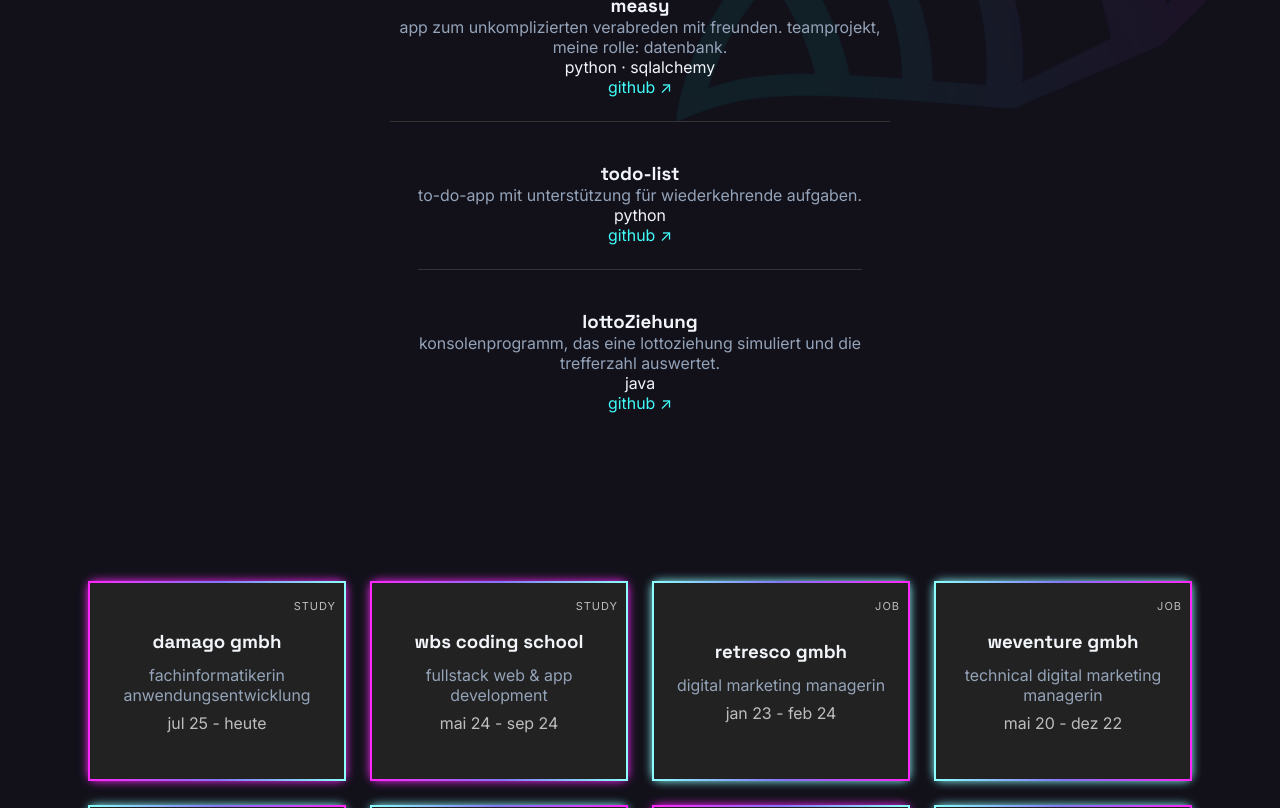
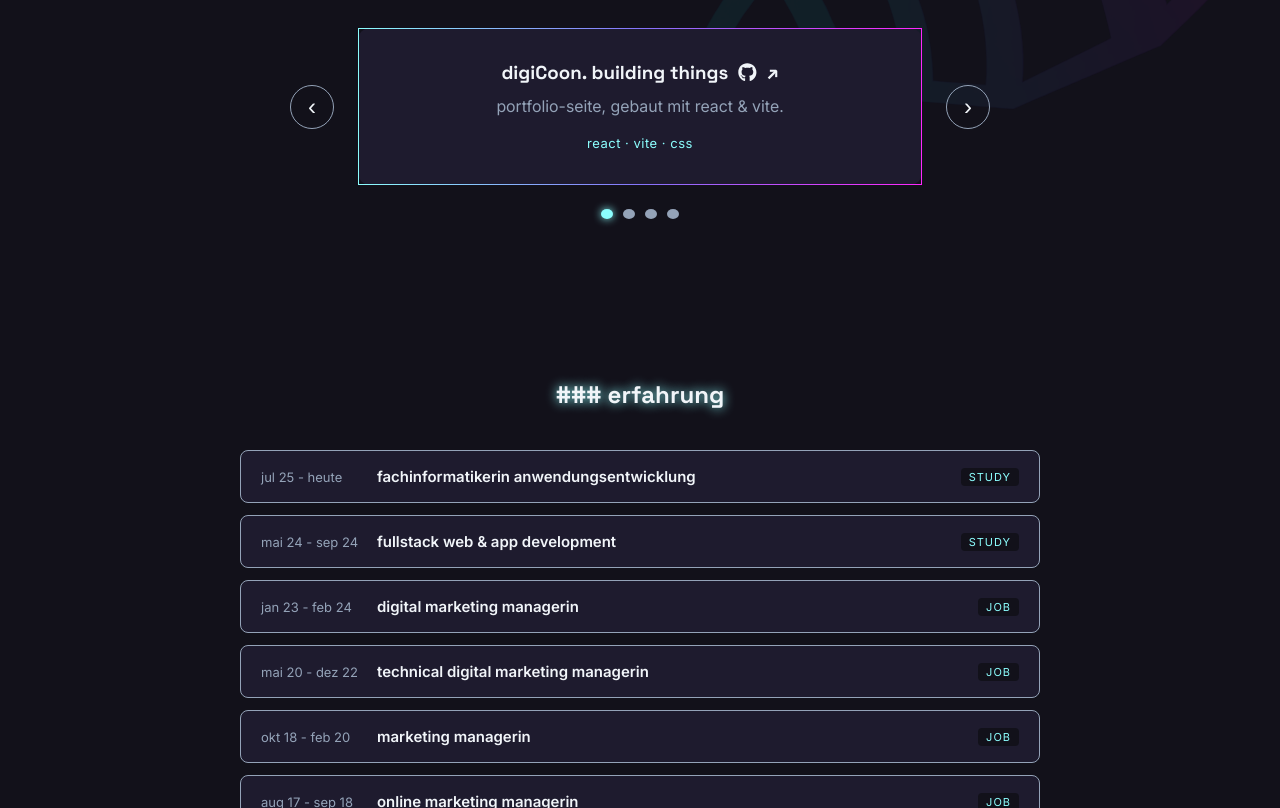
Before and after one commit to digiCoon/website, a React (Vite) app: page / in a window 1280 px wide. Shown: the part 772-1580 px from the top of the page. Built offline with nearby package versions, Linux system fonts and the light colour scheme.

Commit message:
Rebuild Experience as accordion, Projects as carousel, add section headings with markdown-style prefixes, tune skills marquee speed

```diff
--- a/src/components/Contact.css
+++ b/src/components/Contact.css
@@ -1,6 +1,14 @@
 #contact {
     display: flex;
-    justify-content: center;
+    flex-direction: column;
+    align-items: center;
+}
+
+#contact h2 {
+    text-align: center;
+    width: 100%;
+    margin-bottom: 48px;
+    text-shadow: 0 0 12px var(--cyan);
 }
 
 form {
--- a/src/components/Contact.jsx
+++ b/src/components/Contact.jsx
@@ -19,6 +19,7 @@ function Contact() {
 
     return (
         <section id="contact">
+            <h2>#### kontakt</h2>
             <form onSubmit={handleSubmit}>
                 <div className="form-top">
                     <label>name
--- a/src/components/Experience.css
+++ b/src/components/Experience.css
@@ -1,120 +1,86 @@
-.experience-grid {
-    display: grid;
-    grid-template-columns: repeat(4, minmax(250px, 1fr));
-    gap: 24px;
-    padding: 24px;
+#experience {
+    padding: 80px 5%;
 }
 
-.flip-card {
-    perspective: 1000px;
-    height: 200px;
+#experience h2 {
+    text-align: center;
+    margin-bottom: 40px;
+    text-shadow: 0 0 12px var(--cyan);
+}
+
+.experience-accordion {
+    max-width: 800px;
+    margin: 0 auto;
+    display: flex;
+    flex-direction: column;
+    gap: 12px;
+}
+
+.accordion-item {
+    border: 1px solid var(--text-secondary);
+    border-radius: 8px;
+    overflow: hidden;
+    background: var(--surface);
+}
+
+.accordion-item.open {
+    border-image: linear-gradient(90deg, var(--cyan), var(--purple), var(--pink)) 1;
+}
+
+.accordion-header {
+    width: 100%;
+    display: flex;
+    align-items: center;
+    gap: 16px;
+    padding: 16px 20px;
+    background: none;
+    border: none;
+    color: var(--text);
+    font-family: var(--sans);
+    font-size: 15px;
+    text-align: left;
+    cursor: pointer;
+}
+
+.accordion-period {
+    color: var(--text-secondary);
+    font-size: 13px;
+    min-width: 100px;
+}
+
+.accordion-title {
+    flex: 1;
+    font-weight: 600;
 }
 
 .card-type {
-    position: absolute;
-    top: 8px;
-    right: 8px;
+    display: inline-block;
     font-size: 11px;
     text-transform: uppercase;
-    opacity: 0.6;
+    padding: 2px 8px;
+    border-radius: 4px;
+    background: var(--bg);
+    color: var(--cyan);
     letter-spacing: 1px;
 }
 
-.flip-card-inner {
-    position: relative;
-    width: 100%;
-    height: 100%;
-    transition: transform 0.6s;
-    transform-style: preserve-3d;
+.accordion-content {
+    padding: 0 20px 20px;
 }
 
-.flip-card:hover .flip-card-inner {
-    transform: rotateY(180deg);
+.accordion-company {
+    color: var(--text-secondary);
+    font-style: italic;
+    margin-bottom: 8px;
 }
 
-.flip-card.job .card-front {
-    border: 2px solid transparent;
-    border-image: linear-gradient(90deg, var(--cyan), var(--purple), var(--pink)) 1;
-    box-shadow: 0 0 10px var(--cyan);
-}
-
-.flip-card.education .card-back {
-    border: 2px solid transparent;
-    border-image: linear-gradient(90deg, var(--pink), var(--purple), var(--cyan)) 1;
-    box-shadow: 0 0 10px var(--pink);
-}
-
-.flip-card.job .card-back {
-    border: 2px solid transparent;
-    border-image: linear-gradient(90deg, var(--cyan), var(--purple), var(--pink)) 1;
-    box-shadow: 0 0 10px var(--cyan);
-}
-
-.flip-card.education .card-front {
-    border: 2px solid transparent;
-    border-image: linear-gradient(90deg, var(--pink), var(--purple), var(--cyan)) 1;
-    box-shadow: 0 0 10px var(--pink);
-}
-
-.card-front,
-.card-back {
-    position: absolute;
-    width: 100%;
-    height: 100%;
-    backface-visibility: hidden;
-    display: flex;
-    flex-direction: column;
-    align-items: center;
-    justify-content: center;
-    padding: 16px;
-    box-sizing: border-box;
-    border-radius: 8px;
-    text-align: center;
-}
-
-.card-front {
-    background: #222;
-    color: #fff;
-}
-
-.card-front h3 {
-    margin-bottom: 12px;
-}
-
-.card-front p {
+.accordion-content ul {
+    list-style: none;
+    padding: 0;
     margin: 0;
 }
 
-.card-front span {
-    display: block;
-    margin-top: 8px;
-    font-style: italic;
-    opacity: 0.7;
+.accordion-content li {
+    margin-bottom: 6px;
+    color: var(--text);
 }
-
-.card-back {
-    background: #333;
-    color: #fff;
-    transform: rotateY(180deg);
-    padding: 24px 16px;
-}
-
-.card-back ul {
-    list-style: none;
-    padding: 0;
-    margin: 16px 0;
-}
-
-.card-back li {
-    margin-bottom: 8px;
-}
-
-.card-back li:not(:last-child)::after {
-    content: '·';
-    display: block;
-    font-size: 10px;
-    line-height: 0.5;
-    margin-top: 4px;
-    margin-bottom: -4px;
-    opacity: 0.5;
-}
--- a/src/components/Experience.jsx
+++ b/src/components/Experience.jsx
@@ -1,6 +1,9 @@
 import './Experience.css'
+import { useState} from 'react';
 
 function Experience() {
+    const [openIndex, setOpenIndex] = useState(null)
+
     const entries = [
         {
             type: 'education',
@@ -87,26 +90,32 @@ function Experience() {
             details: ['staatsexamen zur physiotherapeutin']
         }
     ]
+
+    const toggleEntry = (index) => {
+        setOpenIndex(openIndex === index ? null : index)
+    }
+
     return (
         <section id="experience">
-            <div className="experience-grid">
+            <h2>### erfahrung</h2>
+            <div className="experience-accordion">
                 {entries.map((entry, index) => (
-                    <div key={index} className={`flip-card ${entry.type}`}>
-                        <div className="flip-card-inner">
-                            <div className="card-front">
-                                <span className="card-type">{entry.type === 'job' ? 'job' : 'study'}</span>
-                                <h3>{entry.company}</h3>
-                                <p>{entry.title}</p>
-                                <span>{entry.period}</span>
-                            </div>
-                            <div className="card-back">
+                    <div key={index} className={`accordion-item ${entry.type} ${openIndex === index ? 'open' : ''}`}>
+                        <button className="accordion-header" onClick={() => toggleEntry(index)}>
+                            <span className="accordion-period">{entry.period}</span>
+                            <span className="accordion-title">{entry.title}</span>
+                            <span className="card-type">{entry.type === 'job' ? 'job' : 'study'}</span>
+                        </button>
+                        {openIndex === index && (
+                            <div className="accordion-content">
+                                <p className="accordion-company">{entry.company}</p>
                                 <ul>
                                     {entry.details.map((detail, i) => (
                                         <li key={i}>{detail}</li>
                                     ))}
                                 </ul>
                             </div>
-                        </div>
+                        )}
                     </div>
                 ))}
             </div>
--- a/src/components/Projects.css
+++ b/src/components/Projects.css
@@ -1,18 +1,98 @@
 #projects {
-    display: flex;
-    flex-direction: column;
-    gap: 40px;
-    padding: 40px 24px;
+    padding: 80px 5%;
 }
 
-.project-item {
+#projects h2 {
     text-align: center;
-    max-width: 500px;
-    margin: 0 auto;
-    padding-bottom: 24px;
-    border-bottom: 1px solid #333;
+    margin-bottom: 40px;
+    text-shadow: 0 0 12px var(--cyan);
 }
 
-.project-item:last-child {
-    border-bottom: none;
+.carousel {
+    display: flex;
+    align-items: center;
+    justify-content: center;
+    gap: 24px;
+    max-width: 700px;
+    margin: 0 auto;
 }
+
+.carousel-arrow {
+    background: none;
+    border: 1px solid var(--text-secondary);
+    border-radius: 50%;
+    width: 44px;
+    height: 44px;
+    font-size: 24px;
+    color: var(--text);
+    cursor: pointer;
+    transition: border-color 0.2s, box-shadow 0.2s, color 0.2s;
+    flex-shrink: 0;
+}
+
+.carousel-arrow:hover {
+    border-color: var(--cyan);
+    box-shadow: 0 0 10px var(--cyan);
+    color: var(--cyan);
+}
+
+.carousel-card {
+    flex: 1;
+    padding: 32px;
+    border: 1px solid transparent;
+    border-image: linear-gradient(90deg, var(--cyan), var(--purple), var(--pink)) 1;
+    border-radius: 12px;
+    background: var(--surface);
+    text-align: center;
+}
+
+.carousel-card h3 {
+    margin-bottom: 12px;
+}
+
+.carousel-card h3 a {
+    display: inline-flex;
+    align-items: center;
+    gap: 10px;
+    color: inherit;
+    text-decoration: none;
+    transition: color 0.2s;
+}
+
+.carousel-card h3 a:hover {
+    color: var(--cyan);
+}
+
+.carousel-card p {
+    color: var(--text-secondary);
+    margin-bottom: 16px;
+}
+
+.carousel-tech {
+    display: inline-block;
+    font-size: 13px;
+    color: var(--cyan);
+    letter-spacing: 0.5px;
+}
+
+.carousel-dots {
+    display: flex;
+    justify-content: center;
+    gap: 10px;
+    margin-top: 24px;
+}
+
+.dot {
+    width: 10px;
+    height: 10px;
+    border-radius: 50%;
+    background: var(--text-secondary);
+    border: none;
+    cursor: pointer;
+    transition: background 0.2s, box-shadow 0.2s;
+}
+
+.dot.active {
+    background: var(--cyan);
+    box-shadow: 0 0 8px var(--cyan);
+}
--- a/src/components/Projects.jsx
+++ b/src/components/Projects.jsx
@@ -1,6 +1,10 @@
+import { useState } from 'react'
+import { FaGithub } from 'react-icons/fa'
 import './Projects.css'
 
 function Projects() {
+    const [activeIndex, setActiveIndex] = useState(0)
+
     const projects = [
         {
             name: 'digiCoon. building things',
@@ -28,20 +32,45 @@ function Projects() {
         }
     ]
 
+    const goPrev = () => {
+        setActiveIndex((activeIndex - 1 + projects.length) % projects.length)
+    }
+
+    const goNext = () => {
+        setActiveIndex((activeIndex + 1) % projects.length) % projects.length
+    }
+
+    const current = projects[activeIndex]
+
     return (
         <section id="projects">
-            {projects.map((project, index) => (
-                <div key={index} className="project-item">
-                    <h3>{project.name}</h3>
-                    <p>{project.description}</p>
-                    <span className="project-tech">{project.tech}</span>
-                    <p>{project.link && (
-                        <a href={project.link} target="_blank" rel="noopener noreferrer">
-                            github ↗
+            <h2>## projekte</h2>
+            <div className="carousel">
+                <button className="carousel-arrow" onClick={goPrev} aria-label="vorheriges projekt">‹</button>
+
+                <div className="carousel-card">
+                    <h3>
+                        <a href={current.link} target="_blank" rel="noopener noreferrer" title="github">
+                            {current.name} <FaGithub /> ↗
                         </a>
-                    )}</p>
+                    </h3>
+                    <p>{current.description}</p>
+                    <span className="carousel-tech">{current.tech}</span>
                 </div>
-            ))}
+
+                <button className="carousel-arrow" onClick={goNext} aria-label="nächstes projekt">›</button>
+            </div>
+
+            <div className="carousel-dots">
+                {projects.map((_, index) => (
+                    <button
+                        key={index}
+                        className={`dot ${index === activeIndex ? 'active' : ''}`}
+                        onClick={() => setActiveIndex(index)}
+                        aria-label={`projekt ${index + 1}`}
+                    />
+                ))}
+            </div>
         </section>
     )
 }
--- a/src/components/Skills.css
+++ b/src/components/Skills.css
@@ -49,12 +49,18 @@
     display: flex;
     gap: 24px;
     width: max-content;
-    animation: scroll 25s linear infinite;
+    animation: scroll 100s linear infinite;
 }
 
 #skills {
     padding-left: 0;
     padding-right: 0;
+}
+
+#skills h2 {
+    text-align: center;
+    margin-bottom: 40px;
+    text-shadow: 0 0 12px var(--cyan);
 }
 
 @keyframes scroll {
--- a/src/components/Skills.jsx
+++ b/src/components/Skills.jsx
@@ -6,6 +6,7 @@ import { BiLogoVisualStudio } from "react-icons/bi";
 function Skills() {
     return (
         <section id="skills">
+            <h2># skills</h2>
             <div className="marquee">
                 <div className="marquee-track">
                     <span className="skill-icon">
```
